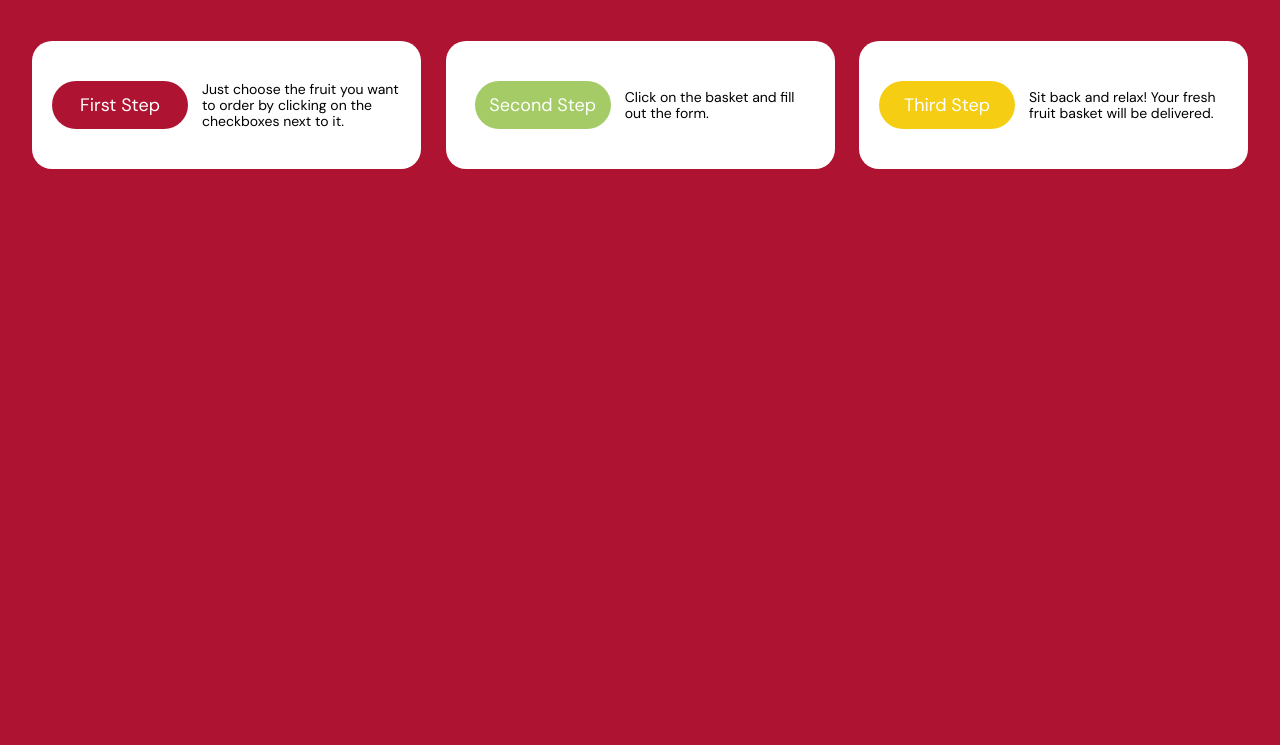
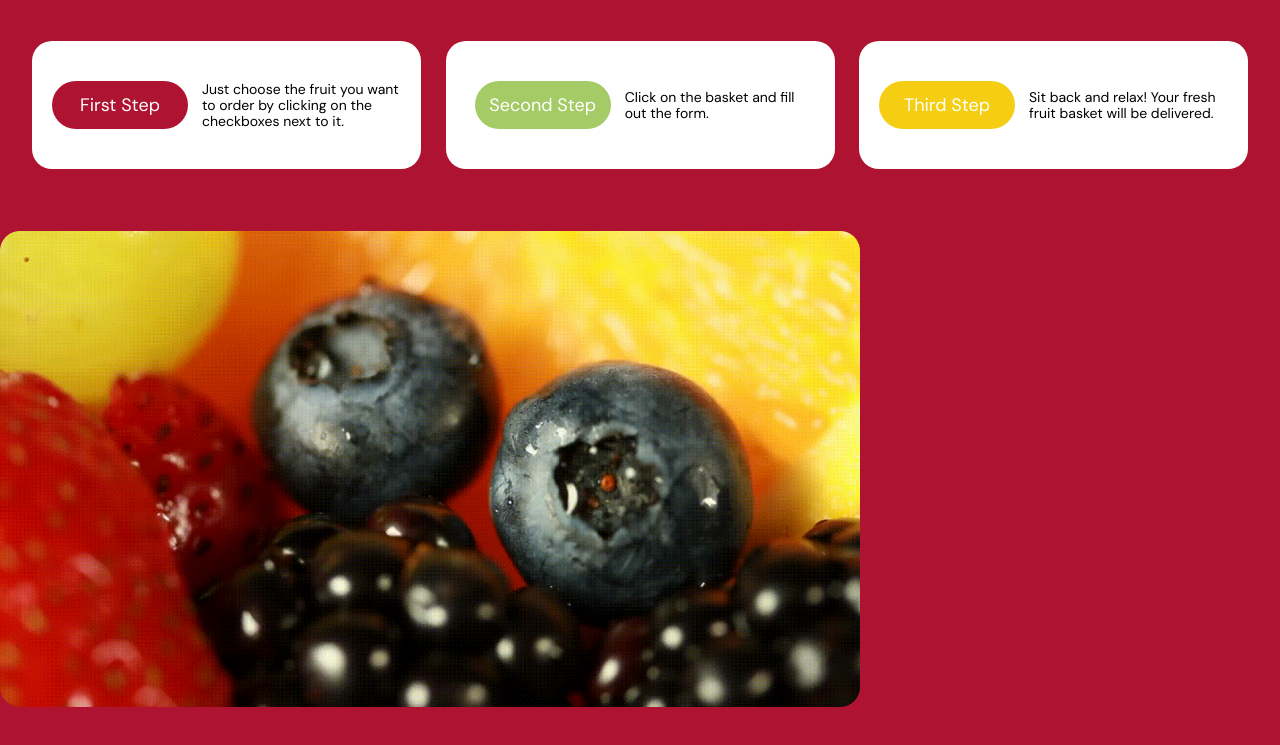
Before and after one commit to FoxTail25/test_on_adaptive_website_layout_3, a plain HTML site: page index.html in a window 1280 px wide. Shown: the part 1339-2084 px from the top of the page. Drawn offline with Linux system fonts and the light colour scheme.

Commit message:
adaptiv img

```diff
--- a/css/index/main.css
+++ b/css/index/main.css
@@ -218,5 +218,8 @@ main {
         }
       }
     }
+    .block_3 {
+      padding-top: 62px
+    }
   }
 }
--- a/index.html
+++ b/index.html
@@ -123,6 +123,12 @@
 						</p>
 					</div>
 				</div>
+				<div class="block_3">
+					<img
+
+					alt="berry img"
+					srcset="./img/img_block_3_big.png 1280w, ./img/img_block_3_middle.png 768w,	./img/img_block_3_small.png 480w">
+				</div>
 			</section>
 		</div>
 	</main>
```
Also changed, not shown: img/img_block_3_big.png (added), img/img_block_3_middle.png (added), img/img_block_3_small.png (added).
